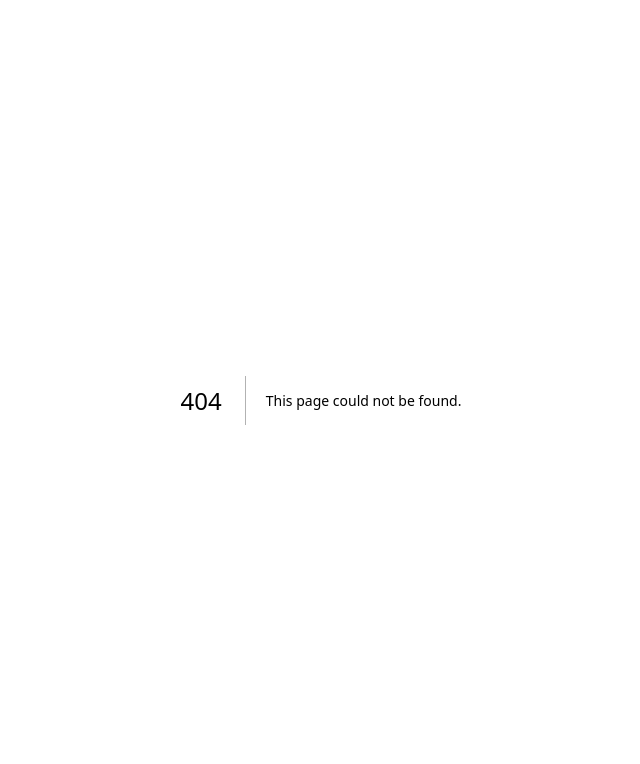
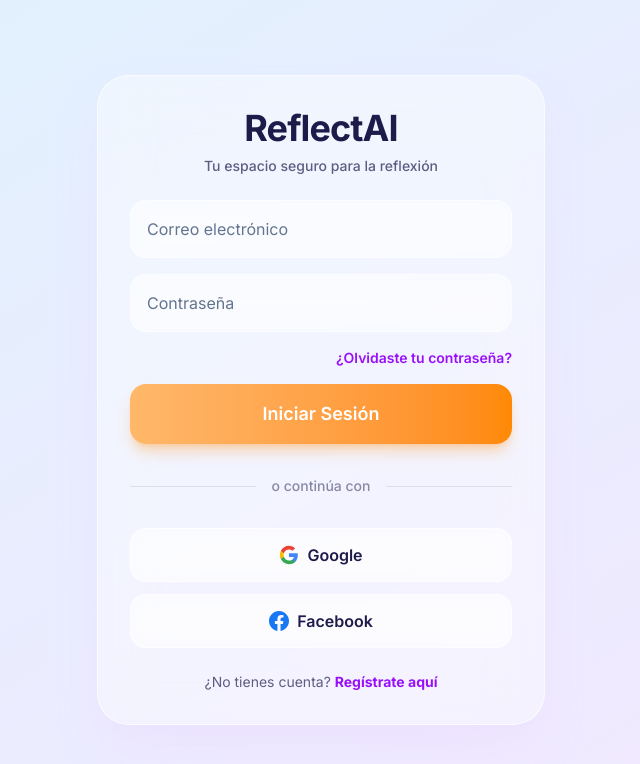
Before and after one commit to maverick0322/ReflectAI, a Next.js app in the folder reflectai/: page /login in a window 1280 px wide. Before the commit this address had no page. Shown: the top 764 px of the page, without its empty margins (319-959 px from the left). Built offline with nearby package versions, Linux system fonts and the light colour scheme.

Commit message:
feat: maquetación limpia de pantalla de login y colores en globales

```diff
--- a/reflectai/src/app/globals.css
+++ b/reflectai/src/app/globals.css
@@ -1 +1,5 @@
 @import "tailwindcss";
+
+@theme {
+  --color-reflect-dark: #1E1B4B;
+}
--- /dev/null
+++ b/reflectai/src/app/login/page.tsx
@@ -0,0 +1,54 @@
+import Input from "@/components/ui/Input";
+import Button from "@/components/ui/Button";
+import SocialButton from "@/components/ui/SocialButton";
+import CustomLink from "@/components/ui/CustomLink";
+import { GoogleIcon } from "@/components/icons/GoogleIcon";
+import { FacebookIcon } from "@/components/icons/FacebookIcon";
+
+export default function LoginPage() {
+  return (
+    <main className="flex min-h-screen flex-col items-center justify-center p-6">
+
+      <div className="w-full max-w-md bg-white/40 backdrop-blur-xl border border-white/60 rounded-[2rem] p-8 shadow-2xl shadow-purple-200/50 flex flex-col gap-6">
+
+        <header className="text-center space-y-2">
+          <h1 className="text-4xl font-bold tracking-tight text-reflect-dark">
+            ReflectAI
+          </h1>
+          <p className="text-reflect-dark/70 font-medium text-sm">
+            Tu espacio seguro para la reflexión
+          </p>
+        </header>
+
+        <form className="flex flex-col gap-4">
+          <Input type="email" placeholder="Correo electrónico" required />
+          <Input type="password" placeholder="Contraseña" required />
+
+          <div className="flex justify-end">
+            <CustomLink href="/recuperar" className="text-sm font-semibold">
+              ¿Olvidaste tu contraseña?
+            </CustomLink>
+          </div>
+
+          <Button type="submit">Iniciar Sesión</Button>
+        </form>
+
+        <div className="relative flex items-center py-2 text-reflect-dark/50 text-sm font-medium">
+          <div className="flex-grow border-t border-reflect-dark/10"></div>
+          <span className="mx-4">o continúa con</span>
+          <div className="flex-grow border-t border-reflect-dark/10"></div>
+        </div>
+
+        <div className="flex flex-col gap-3">
+          <SocialButton provider="Google" icon={<GoogleIcon />} />
+          <SocialButton provider="Facebook" icon={<FacebookIcon />} />
+        </div>
+
+        <footer className="text-center text-sm text-reflect-dark/70">
+          ¿No tienes cuenta? <CustomLink href="/registro">Regístrate aquí</CustomLink>
+        </footer>
+
+      </div>
+    </main>
+  );
+}
--- /dev/null
+++ b/reflectai/src/components/icons/FacebookIcon.tsx
@@ -0,0 +1,5 @@
+export const FacebookIcon = () => (
+  <svg className="w-5 h-5" fill="#1877F2" viewBox="0 0 24 24">
+    <path d="M24 12.073c0-6.627-5.373-12-12-12s-12 5.373-12 12c0 5.99 4.388 10.954 10.125 11.854v-8.385H7.078v-3.469h3.047V9.43c0-3.007 1.792-4.669 4.533-4.669 1.312 0 2.686.235 2.686.235v2.953H15.83c-1.491 0-1.956.925-1.956 1.874v2.25h3.328l-.532 3.469h-2.796v8.385C19.612 23.027 24 18.062 24 12.073z"/>
+  </svg>
+);
--- /dev/null
+++ b/reflectai/src/components/icons/GoogleIcon.tsx
@@ -0,0 +1,8 @@
+export const GoogleIcon = () => (
+  <svg className="w-5 h-5" viewBox="0 0 24 24" fill="currentColor">
+    <path d="M22.56 12.25c0-.78-.07-1.53-.2-2.25H12v4.26h5.92c-.26 1.37-1.04 2.53-2.21 3.31v2.77h3.57c2.08-1.92 3.28-4.74 3.28-8.09z" fill="#4285F4"/>
+    <path d="M12 23c2.97 0 5.46-.98 7.28-2.66l-3.57-2.77c-.98.66-2.23 1.06-3.71 1.06-2.86 0-5.29-1.93-6.16-4.53H2.18v2.84C3.99 20.53 7.7 23 12 23z" fill="#34A853"/>
+    <path d="M5.84 14.09c-.22-.66-.35-1.36-.35-2.09s.13-1.43.35-2.09V7.07H2.18C1.43 8.55 1 10.22 1 12s.43 3.45 1.18 4.93l2.85-2.22.81-.62z" fill="#FBBC05"/>
+    <path d="M12 5.38c1.62 0 3.06.56 4.21 1.64l3.15-3.15C17.45 2.09 14.97 1 12 1 7.7 1 3.99 3.47 2.18 7.07l3.66 2.84c.87-2.6 3.3-4.53 6.16-4.53z" fill="#EA4335"/>
+  </svg>
+);
--- /dev/null
+++ b/reflectai/src/components/ui/CustomLink.tsx
@@ -0,0 +1,18 @@
+import Link from "next/link";
+
+interface CustomLinkProps {
+  href: string;
+  children: React.ReactNode;
+  className?: string;
+}
+
+export default function CustomLink({ href, children, className = "" }: CustomLinkProps) {
+  return (
+    <Link
+      href={href}
+      className={`font-bold text-purple-600 hover:text-purple-800 transition-colors ${className}`}
+    >
+      {children}
+    </Link>
+  );
+}
--- /dev/null
+++ b/reflectai/src/components/ui/GlassCard.tsx
@@ -0,0 +1,14 @@
+import React from 'react';
+
+interface GlassCardProps {
+  children: React.ReactNode;
+  className?: string;
+}
+
+export default function GlassCard({ children, className = "" }: GlassCardProps) {
+  return (
+    <div className={`w-full max-w-md bg-white/40 backdrop-blur-xl border border-white/60 rounded-[2rem] p-8 shadow-2xl shadow-purple-200/50 flex flex-col gap-6 ${className}`}>
+      {children}
+    </div>
+  );
+}
--- /dev/null
+++ b/reflectai/src/components/ui/SocialButton.tsx
@@ -0,0 +1,19 @@
+import React from 'react';
+
+interface SocialButtonProps extends React.ButtonHTMLAttributes<HTMLButtonElement> {
+  provider: string;
+  icon: React.ReactNode;
+}
+
+export default function SocialButton({ provider, icon, ...props }: SocialButtonProps) {
+  return (
+    <button
+      {...props}
+      type="button"
+      className="w-full py-3.5 bg-white/50 backdrop-blur-sm border border-white/80 rounded-2xl text-[#1E1B4B] font-semibold flex items-center justify-center gap-2 hover:bg-white/70 transition-colors"
+    >
+      {icon}
+      {provider}
+    </button>
+  );
+}
```
